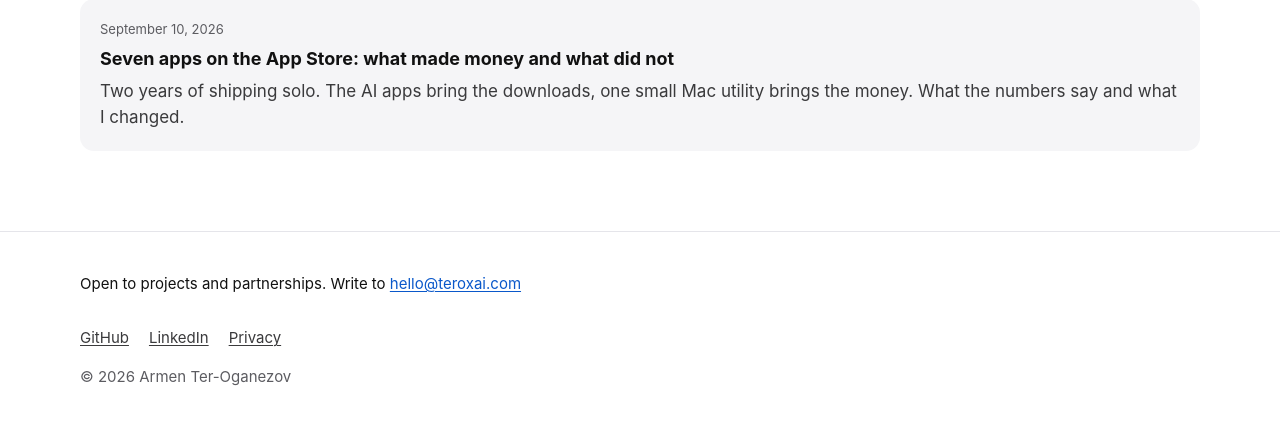
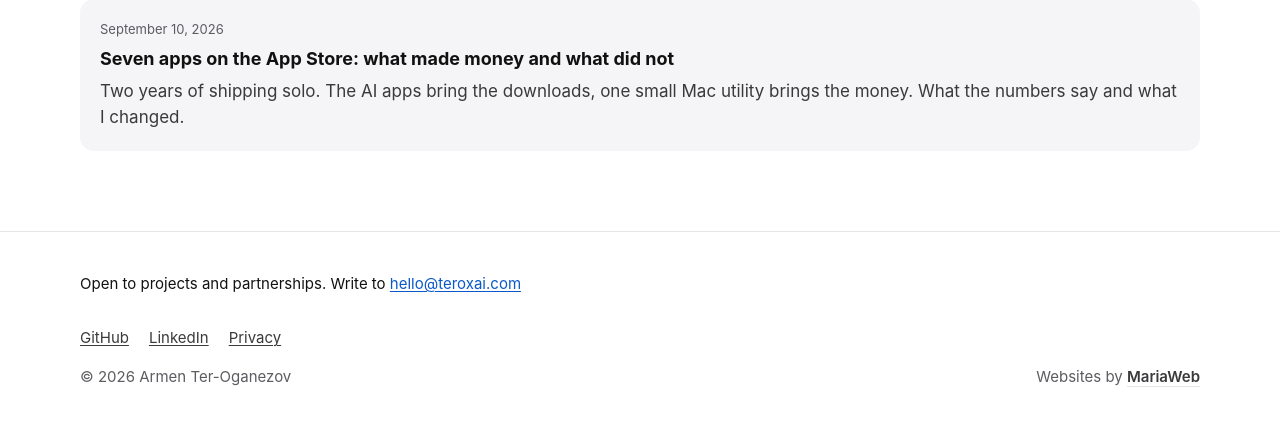
Before and after one commit to arterorx/teroxai-site, an Astro site: page /blog in a window 1280 px wide. Shown: the part 228-654 px from the top of the page. Built offline with nearby package versions, Linux system fonts and the light colour scheme; Astro itself is replaced by a stand-in of ours.

Commit message:
Footer credit for MariaWeb; keep Cloudflare from obfuscating email addresses, which broke after client-side navigations

```diff
--- a/src/components/Footer.astro
+++ b/src/components/Footer.astro
@@ -1,6 +1,6 @@
 ---
 import { localePath, type Locale } from '../i18n/config';
-import { CONTACT_EMAIL, OWNER, SOCIALS } from '../lib/site';
+import { CONTACT_EMAIL, OWNER, SOCIALS, CREDIT } from '../lib/site';
 import { t } from '../i18n/ui';
 
 interface Props {
@@ -20,7 +20,12 @@ const year = new Date().getFullYear();
       {SOCIALS.map((s) => <a href={s.href} rel="me noopener" target="_blank">{s.label}</a>)}
       <a href={localePath(lang, 'privacy')}>{ui.privacy}</a>
     </nav>
-    <p class="muted ft__copy">© {year} {OWNER}</p>
+    <div class="ft__bottom">
+      <p class="muted ft__copy">© {year} {OWNER}</p>
+      <p class="muted ft__credit">
+        {ui.websitesBy} <a href={CREDIT.url} rel="noopener" target="_blank">{CREDIT.name}</a>
+      </p>
+    </div>
   </div>
 </footer>
 
@@ -42,7 +47,26 @@ const year = new Date().getFullYear();
   .ft__links a {
     color: var(--ink-2);
   }
-  .ft__copy {
+  .ft__bottom {
+    display: flex;
+    justify-content: space-between;
+    align-items: baseline;
+    gap: 1rem;
+    flex-wrap: wrap;
+  }
+  .ft__copy,
+  .ft__credit {
     margin: 0;
   }
+  .ft__credit a {
+    color: var(--ink-2);
+    font-weight: 600;
+    text-decoration: none;
+    border-bottom: 1px solid var(--rule);
+    transition: border-color 0.2s ease;
+  }
+  .ft__credit a:hover {
+    color: var(--ink);
+    border-bottom-color: var(--ink);
+  }
 </style>
--- a/src/i18n/ui.ts
+++ b/src/i18n/ui.ts
@@ -38,6 +38,7 @@ const en = {
   backToBlog: 'Back to the blog',
   showcaseLabel: 'Featured apps',
   showcaseGoTo: 'Show',
+  websitesBy: 'Websites by',
 };
 
 export type Ui = typeof en;
@@ -78,6 +79,7 @@ const de: Ui = {
   backToBlog: 'Zurück zum Blog',
   showcaseLabel: 'Ausgewählte Apps',
   showcaseGoTo: 'Zeigen',
+  websitesBy: 'Websites von',
 };
 
 const ui: Record<Locale, Ui> = { en, de };
--- a/src/layouts/BaseLayout.astro
+++ b/src/layouts/BaseLayout.astro
@@ -86,6 +86,10 @@ const globalLd = [
     <script is:inline>document.documentElement.classList.add('js');</script>
   </head>
   <body>
+    {/* Cloudflare's email obfuscation only decodes on a full page load; with
+        ClientRouter navigations the addresses would stay "[email protected]".
+        These markers tell Cloudflare to leave the page alone. */}
+    <Fragment set:html="<!--email_off-->" />
     <a class="skip" href="#main">{t(lang).skip}</a>
     <Header lang={lang} alternates={alternates} />
     <main id="main">
@@ -95,5 +99,6 @@ const globalLd = [
     <script>
       import '../scripts/reveal.ts';
     </script>
+    <Fragment set:html="<!--/email_off-->" />
   </body>
 </html>
--- a/src/lib/site.ts
+++ b/src/lib/site.ts
@@ -14,6 +14,8 @@ export const SOCIALS: { href: string; label: string }[] = [
   { href: LINKEDIN_URL, label: 'LinkedIn' },
   { href: TIKTOK_URL, label: 'TikTok' },
 ].filter((s) => s.href);
+/** Credit in the footer for the studio that builds the sites. */
+export const CREDIT = { name: 'MariaWeb', url: 'https://mariaweb.dev/' };
 /** Last review date of the legal pages. */
 export const LEGAL_UPDATED = '2026-09-10';
 
```
